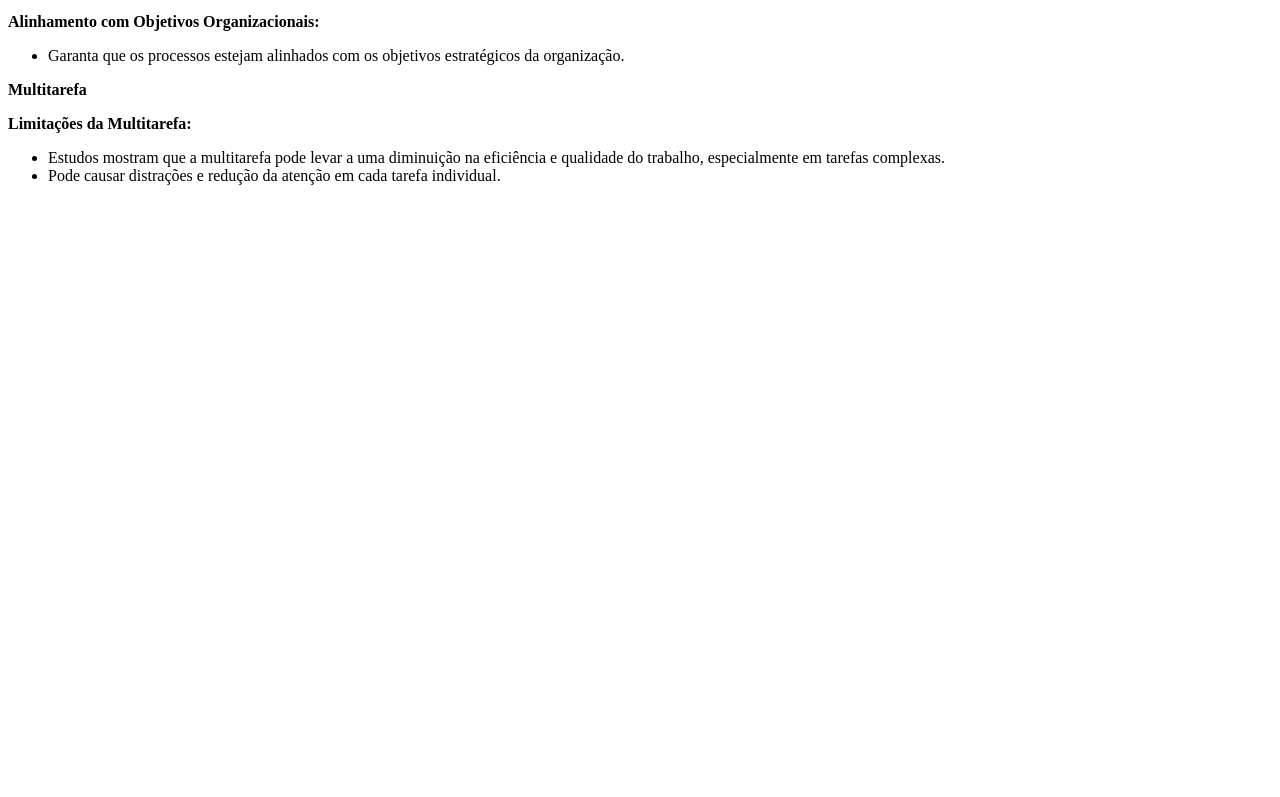
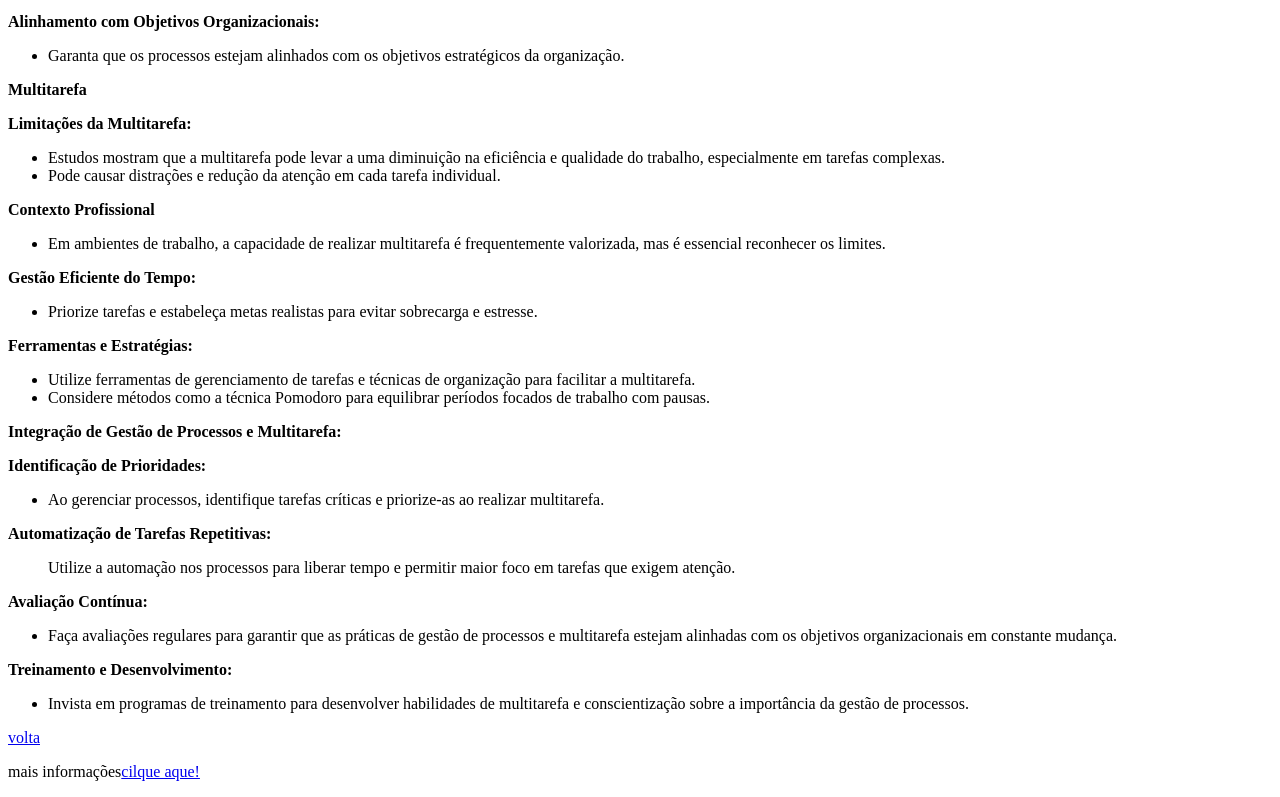
Before and after one commit to Eudneygabriel/Sistemas-operativos-, a plain HTML site: page Gestão de Processos e Multitarefa.html in a window 1280 px wide. Shown: the part 413-1210 px from the top of the page. Before the commit the page ends 800 px from the top, so only its background shows below. Drawn offline with Linux system fonts and the light colour scheme.

Commit message:
first commit

```diff
--- a/Gestão de Processos e Multitarefa.html
+++ b/Gestão de Processos e Multitarefa.html
@@ -59,5 +59,68 @@
         Pode causar distrações e redução da atenção em cada tarefa individual.
       </li>
     </ul>
+    <p><strong>Contexto Profissional</strong></p>
+    <ul>
+      <li>
+        Em ambientes de trabalho, a capacidade de realizar multitarefa é
+        frequentemente valorizada, mas é essencial reconhecer os limites.
+      </li>
+    </ul>
+    <p><strong>Gestão Eficiente do Tempo:</strong></p>
+    <ul>
+      <li>
+        Priorize tarefas e estabeleça metas realistas para evitar sobrecarga e
+        estresse.
+      </li>
+    </ul>
+    <p><strong>Ferramentas e Estratégias:</strong></p>
+    <ul>
+      <li>
+        Utilize ferramentas de gerenciamento de tarefas e técnicas de
+        organização para facilitar a multitarefa.
+      </li>
+      <li>
+        Considere métodos como a técnica Pomodoro para equilibrar períodos
+        focados de trabalho com pausas.
+      </li>
+    </ul>
+    <p><strong>Integração de Gestão de Processos e Multitarefa:</strong></p>
+    <p><strong>Identificação de Prioridades:</strong></p>
+    <ul>
+      <li>
+        Ao gerenciar processos, identifique tarefas críticas e priorize-as ao
+        realizar multitarefa.
+      </li>
+    </ul>
+    <p><strong>Automatização de Tarefas Repetitivas:</strong></p>
+    <ul>
+      Utilize a automação nos processos para liberar tempo e permitir maior foco
+      em tarefas que exigem atenção.
+    </ul>
+    <p><strong>Avaliação Contínua:</strong></p>
+    <ul>
+      <li>
+        Faça avaliações regulares para garantir que as práticas de gestão de
+        processos e multitarefa estejam alinhadas com os objetivos
+        organizacionais em constante mudança.
+      </li>
+    </ul>
+    <p><strong>Treinamento e Desenvolvimento:</strong></p>
+    <ul>
+      <li>
+        Invista em programas de treinamento para desenvolver habilidades de
+        multitarefa e conscientização sobre a importância da gestão de
+        processos.
+      </li>
+    </ul>
+    <p><a href="index.html">volta</a></p>
+    <p>
+      mais informações<a
+        href="https://chat.openai.com/share/46fe7aae-f313-483d-8b25-e3b7f9f93497"
+        target="_blank"
+        >cilque aque!</a
+      >
+    </p>
+    <script src="script.js"></script>
   </body>
 </html>
```
Also changed, not shown: Segurança em Sistemas Operativos.html (added, +103 -0 lines), index.html (+23 -3 lines).
